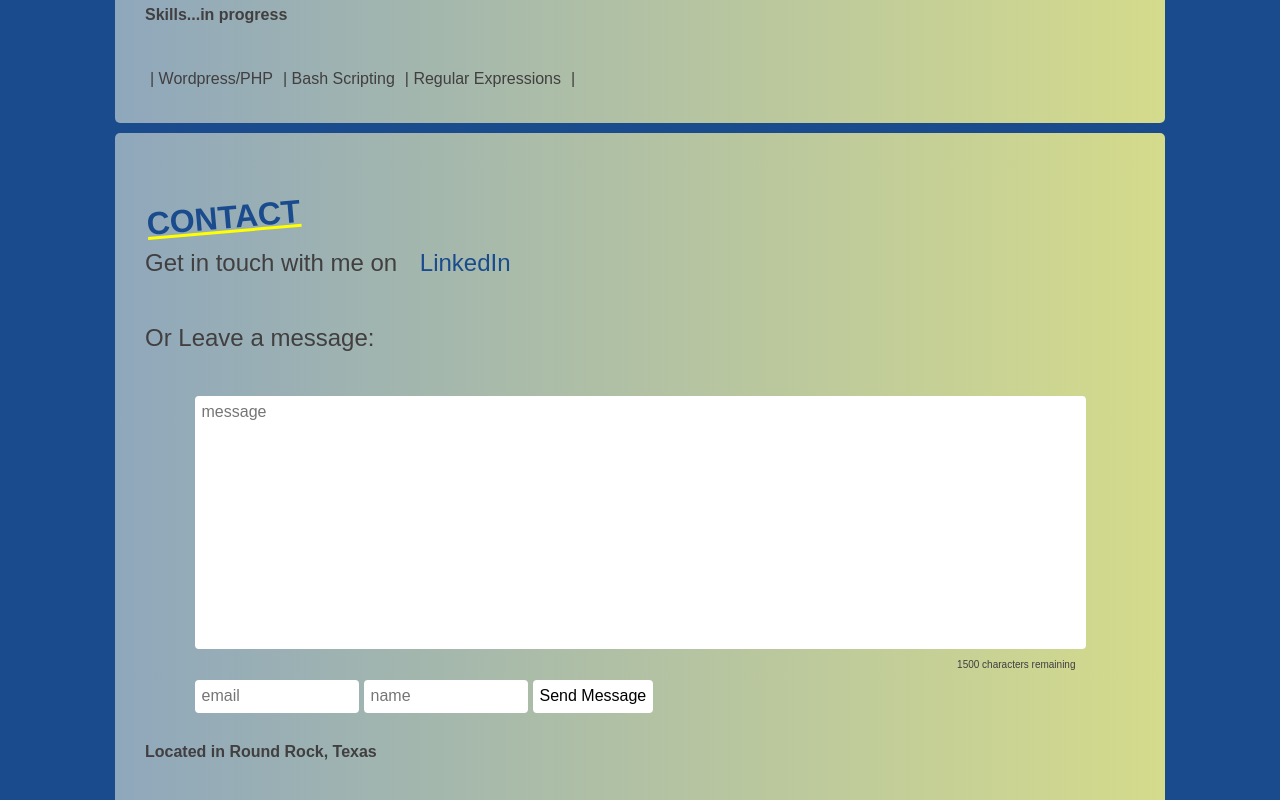
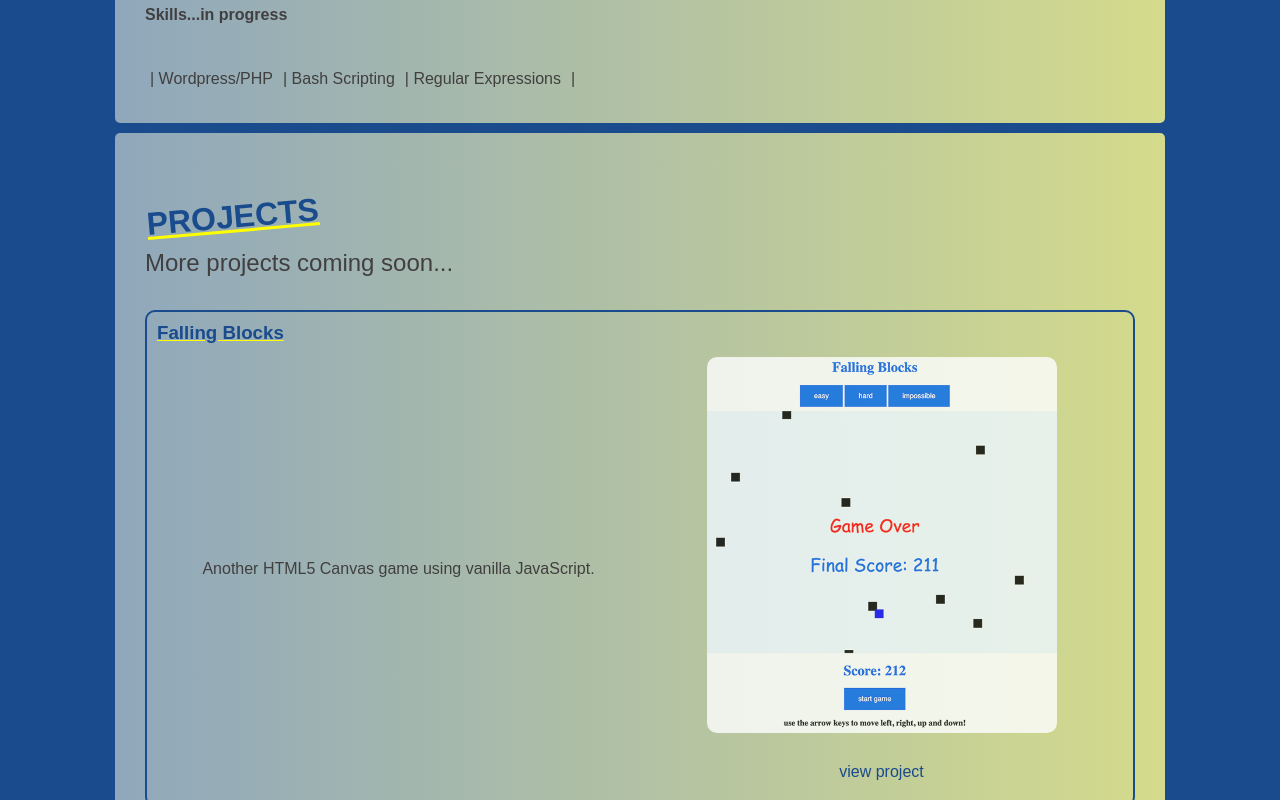
Before and after one commit to marshall405/portfolio-aca, a React (Create React App) app: page / in a window 1280 px wide. Shown: the part 1740-2540 px from the top of the page. Built offline with nearby package versions, Linux system fonts and the light colour scheme; no server answers.

Commit message:
move Contact to bottom

```diff
--- a/src/App.js
+++ b/src/App.js
@@ -96,9 +96,9 @@ class App extends Component {
 
         <div className='content-container'>
           <About />
-          <Contact />
           <Projects />
           <Blog />
+          <Contact />
         </div>
         <div className='footer'>
           <h6> Made by Marshall Slemp 2019</h6>
```
